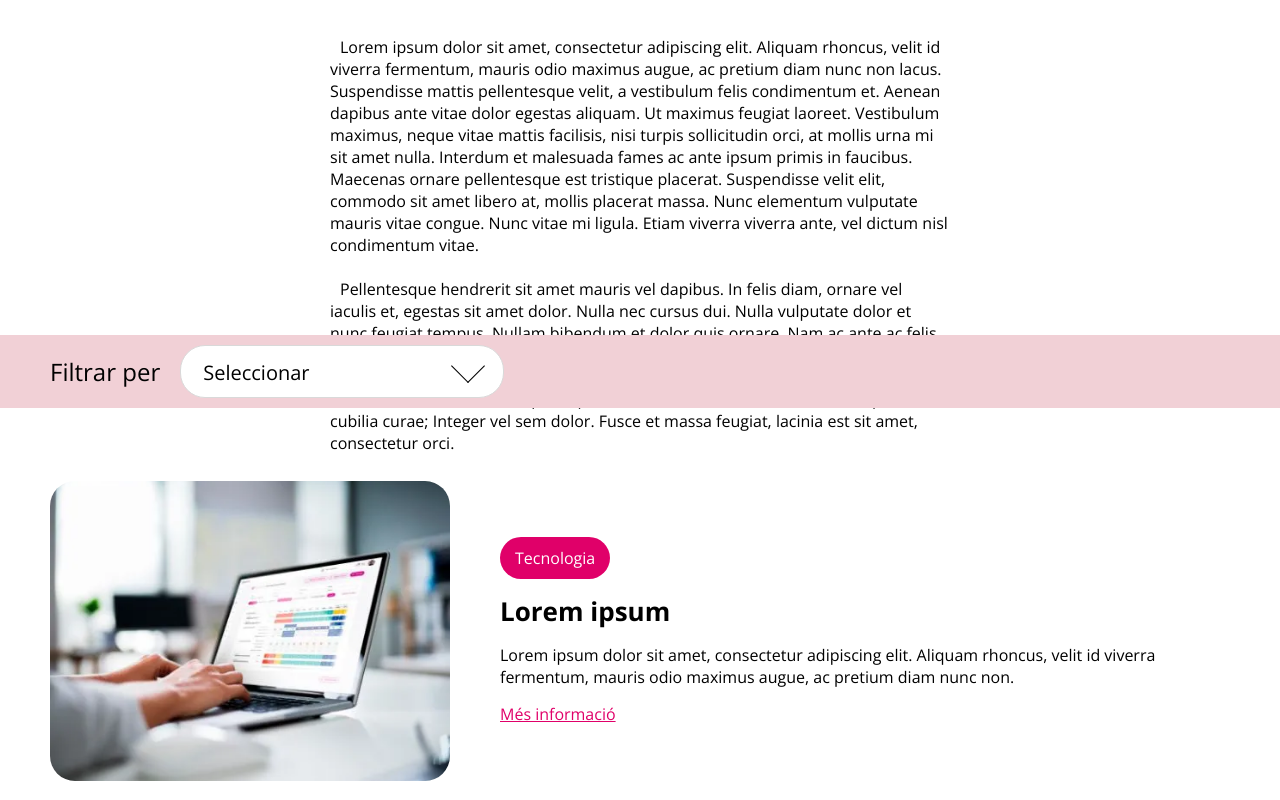
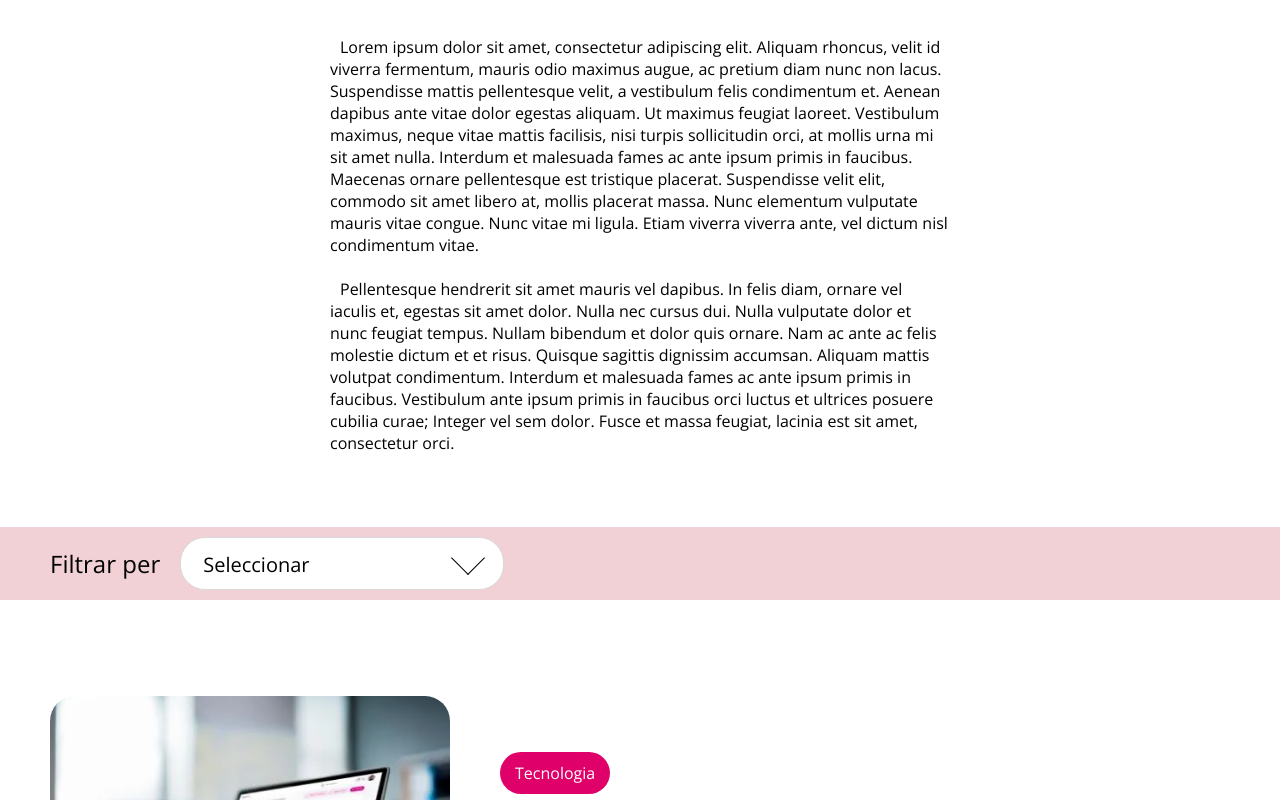
Before and after one commit to Javiribs/gna-hotel-solutions, a Vue app: page / in a window 1280 px wide. Shown: the part 1076-1876 px from the top of the page. Built offline with nearby package versions, Linux system fonts and the light colour scheme.

Commit message:
responsive details

```diff
--- a/src/styles/about.css
+++ b/src/styles/about.css
@@ -2,7 +2,8 @@
 
 .intro {
   width: 100%;
-  min-height: auto;
+  min-height: 520px;
+  height: auto;
 
   display: flex;
   flex-direction: column;
@@ -10,7 +11,8 @@
 
   padding: 56px 20px;
   gap: 28px;
-
+  position: relative;
+  z-index: 850;
   background: #ffffff;
 }
 
@@ -57,8 +59,9 @@
 
 @media (min-width: 768px) {
   .intro {
-    height: 520px;
-    padding: 65px 0 75px;
+    min-height: 520px;
+    height: auto;
+    padding: 65px 0 0;
     gap: 30px;
   }
 
--- a/src/styles/filter.css
+++ b/src/styles/filter.css
@@ -3,13 +3,13 @@
 .filter-bar {
   position: sticky;
   top: 82px;
-  z-index: 900;
+  z-index: 800;
 
   width: 100%;
   min-height: 96px;
 
   margin-top: 48px;
-  margin-bottom: 48px;
+  margin-bottom: 80px;
 
   padding: 20px 0;
 
@@ -42,13 +42,14 @@
 .filter-bar__select-wrap {
   position: relative;
   width: 100%;
-  max-width: 324px;
+  max-width: 100%;
   height: 53px;
 }
 
 .filter-bar__select {
   width: 100%;
   height: 53px;
+  max-width: 100%;
 
   padding: 13px 55px 13px 22px;
   box-sizing: border-box;
@@ -88,12 +89,13 @@
 @media (min-width: 768px) {
   .filter-bar {
     top: 100px;
+    z-index: 700;
 
     height: 73px;
     min-height: 73px;
 
     margin-top: 73px;
-    margin-bottom: 73px;
+    margin-bottom: 96px;
 
     padding: 0;
   }
@@ -112,4 +114,9 @@
   .filter-bar__select {
     font-size: 20px;
   }
+
+  .filter-bar__select-wrap {
+    width: 324px;
+    max-width: 324px;
+  }
 }
```
